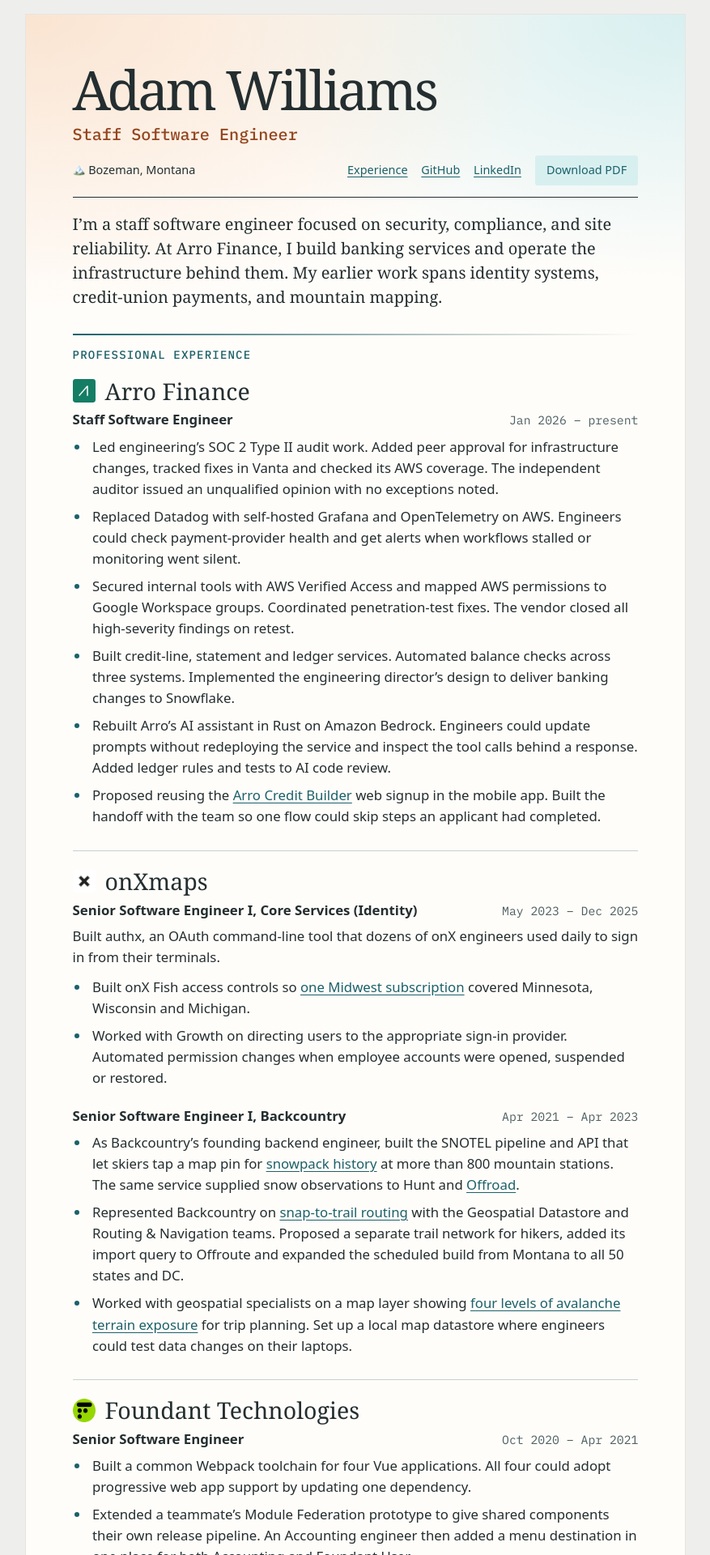
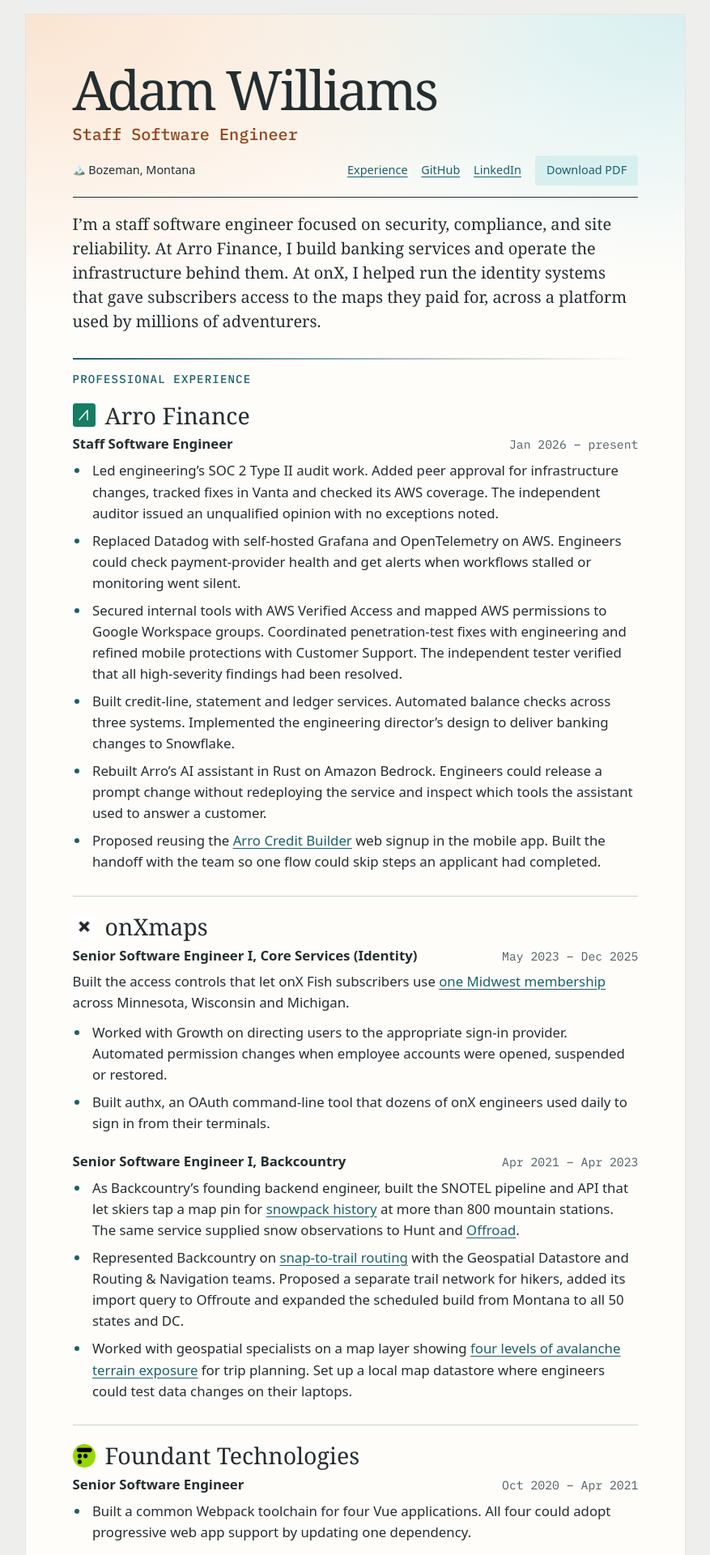
Before and after one commit to awill1988/awill1988.github.io, a Jekyll site: the page built from index.md, in a window 1280 px wide. Shown: the top 1920 px of the page at 81% size, without its empty margins (201-1078 px from the left). Built offline with Jekyll 4.4.1, drawn with Linux system fonts in a browser that asks for light colours; some of the changed text lies outside the part shown.

Commit message:
docs: refine experience and cite FIS integration

```diff
--- a/assets/resume.css
+++ b/assets/resume.css
@@ -117,14 +117,14 @@ li::marker { color: var(--accent); }
   .resume .intro { font: inherit; margin: 4pt 0; max-width: none; }
   .resume h2 { margin: 7pt 0 4pt; padding-top: 4pt; font-size: 9pt; }
   .resume article > h2:not(:first-child) { margin: 11pt 0 5pt; }
-  .resume h3 { margin: 6pt 0 2pt; padding-top: 3pt; font: 15pt/1.12 Georgia, serif; }
+  .resume h3 { margin: 4pt 0 2pt; padding-top: 3pt; font: 15pt/1.12 Georgia, serif; }
   .resume h2 + h3 { margin-top: 0; padding-top: 0; }
-  .resume h4 { flex-direction: row; margin: 2pt 0; font-size: 10.5pt; }
+  .resume h4 { flex-direction: row; margin: 2pt 0; font-size: 10.5pt; line-height: 1.25; }
   .resume article > p { margin-block: 3pt; }
   .resume h4 + p { margin: 3pt 0 4pt; }
   #payouts-network-formerly-wonder-technologies { break-before: page; border: 0; margin: 0; padding: 0; }
   h2, h3, h4 { break-after: avoid; }
-  li { break-inside: avoid; margin: 1pt 0; }
+  li { break-inside: avoid; margin: .5pt 0; }
   article p, ul { max-width: none; }
-  ul { margin: 3pt 0 4pt; }
+  ul { margin: 2pt 0 3pt; }
 }
--- a/index.md
+++ b/index.md
@@ -3,7 +3,7 @@ layout: resume
 full_name: Adam Williams
 title: Staff Software Engineer
 location: Bozeman, Montana
-intro: I’m a staff software engineer focused on security, compliance, and site reliability. At Arro Finance, I build banking services and operate the infrastructure behind them. My earlier work spans identity systems, credit-union payments, and mountain mapping.
+intro: I’m a staff software engineer focused on security, compliance, and site reliability. At Arro Finance, I build banking services and operate the infrastructure behind them. At onX, I helped run the identity systems that gave subscribers access to the maps they paid for, across a platform used by millions of adventurers.
 ---
 
 ## Professional experience
@@ -16,9 +16,9 @@ intro: I’m a staff software engineer focused on security, compliance, and site
 
 - Led engineering’s SOC 2 Type II audit work. Added peer approval for infrastructure changes, tracked fixes in Vanta and checked its AWS coverage. The independent auditor issued an unqualified opinion with no exceptions noted.
 - Replaced Datadog with self-hosted Grafana and OpenTelemetry on AWS. Engineers could check payment-provider health and get alerts when workflows stalled or monitoring went silent.
-- Secured internal tools with AWS Verified Access and mapped AWS permissions to Google Workspace groups. Coordinated penetration-test fixes. The vendor closed all high-severity findings on retest.
+- Secured internal tools with AWS Verified Access and mapped AWS permissions to Google Workspace groups. Coordinated penetration-test fixes with engineering and refined mobile protections with Customer Support. The independent tester verified that all high-severity findings had been resolved.
 - Built credit-line, statement and ledger services. Automated balance checks across three systems. Implemented the engineering director’s design to deliver banking changes to Snowflake.
-- Rebuilt Arro’s AI assistant in Rust on Amazon Bedrock. Engineers could update prompts without redeploying the service and inspect the tool calls behind a response. Added ledger rules and tests to AI code review.
+- Rebuilt Arro’s AI assistant in Rust on Amazon Bedrock. Engineers could release a prompt change without redeploying the service and inspect which tools the assistant used to answer a customer.
 - Proposed reusing the [Arro Credit Builder](https://www.arrofinance.com/creditbuilder) web signup in the mobile app. Built the handoff with the team so one flow could skip steps an applicant had completed.
 
 ### <img class="employer-logo" alt="" src="{{ '/assets/employers/onx.png' | relative_url }}"> onXmaps
@@ -26,10 +26,10 @@ intro: I’m a staff software engineer focused on security, compliance, and site
 
 #### Senior Software Engineer I, Core Services (Identity) <span class="dates">May 2023 – Dec 2025</span>
 
-Built authx, an OAuth command-line tool that dozens of onX engineers used daily to sign in from their terminals.
+Built the access controls that let onX Fish subscribers use [one Midwest membership](https://www.onxmaps.com/blog/onx-officially-introduces-onx-fish) across Minnesota, Wisconsin and Michigan.
 
-- Built onX Fish access controls so [one Midwest subscription](https://www.onxmaps.com/blog/onx-officially-introduces-onx-fish) covered Minnesota, Wisconsin and Michigan.
 - Worked with Growth on directing users to the appropriate sign-in provider. Automated permission changes when employee accounts were opened, suspended or restored.
+- Built authx, an OAuth command-line tool that dozens of onX engineers used daily to sign in from their terminals.
 
 #### Senior Software Engineer I, Backcountry <span class="dates">Apr 2021 – Apr 2023</span>
 {: #onx-backcountry tabindex="-1"}
@@ -54,11 +54,13 @@ Built authx, an OAuth command-line tool that dozens of onX engineers used daily
 #### Senior Lead Software Engineer <span class="dates">Mar 2019 – Sep 2020</span>
 #### Senior Software Engineer <span class="dates">Sep 2017 – Mar 2019</span>
 
-Owned credit-union rebate processing and worked with the director of engineering on the FIS integration.
+I designed the AWS platform that credit unions used to issue card rebates and wrote the processor that submitted those credits to Mastercard.
 
-- Moved API traffic from EC2 to Kubernetes as the team adopted serverless infrastructure for rebates. Worked with the chief security officer on cloud access and network controls for PCI DSS.
-- Moved card entry and confirmation into a shared Redux store in the React app customers used to [claim an Instant Payout](https://payoutsnetwork.com/terms-and-conditions). The engineer who built the card screen then extended it to accept additional card brands.
-- Co-designed a hands-on DevOps interview with the director of engineering. Helped hire and mentor engineers in Bozeman during a CTO transition while maintaining the payments platform.
+- Moved scheduled clearing and rebate jobs for Mastercard and American Express to AWS Fargate. Continued developing the Mastercard processor after the migration, refactoring it and adding regression tests.
+- Worked with a fellow engineer on the [FIS integration](https://payoutsnetwork.com/industries/banking), a priority for the business. Built configurable single sign-on for partners and implemented the United Airlines integration.
+- Fixed a race condition in concurrent jobs by using database transactions.
+- Moved production API traffic from EC2 to Kubernetes and worked with the chief security officer on cloud access and network controls for PCI DSS.
+- During a CTO transition, helped hire and mentor engineers in Bozeman. Co-designed a hands-on DevOps interview that asked candidates to work with CloudFormation and Terraform.
 
 ### <img class="employer-logo" alt="" src="{{ '/assets/employers/composite.svg' | relative_url }}"> Composite Apps
 {: #composite-apps}
```
